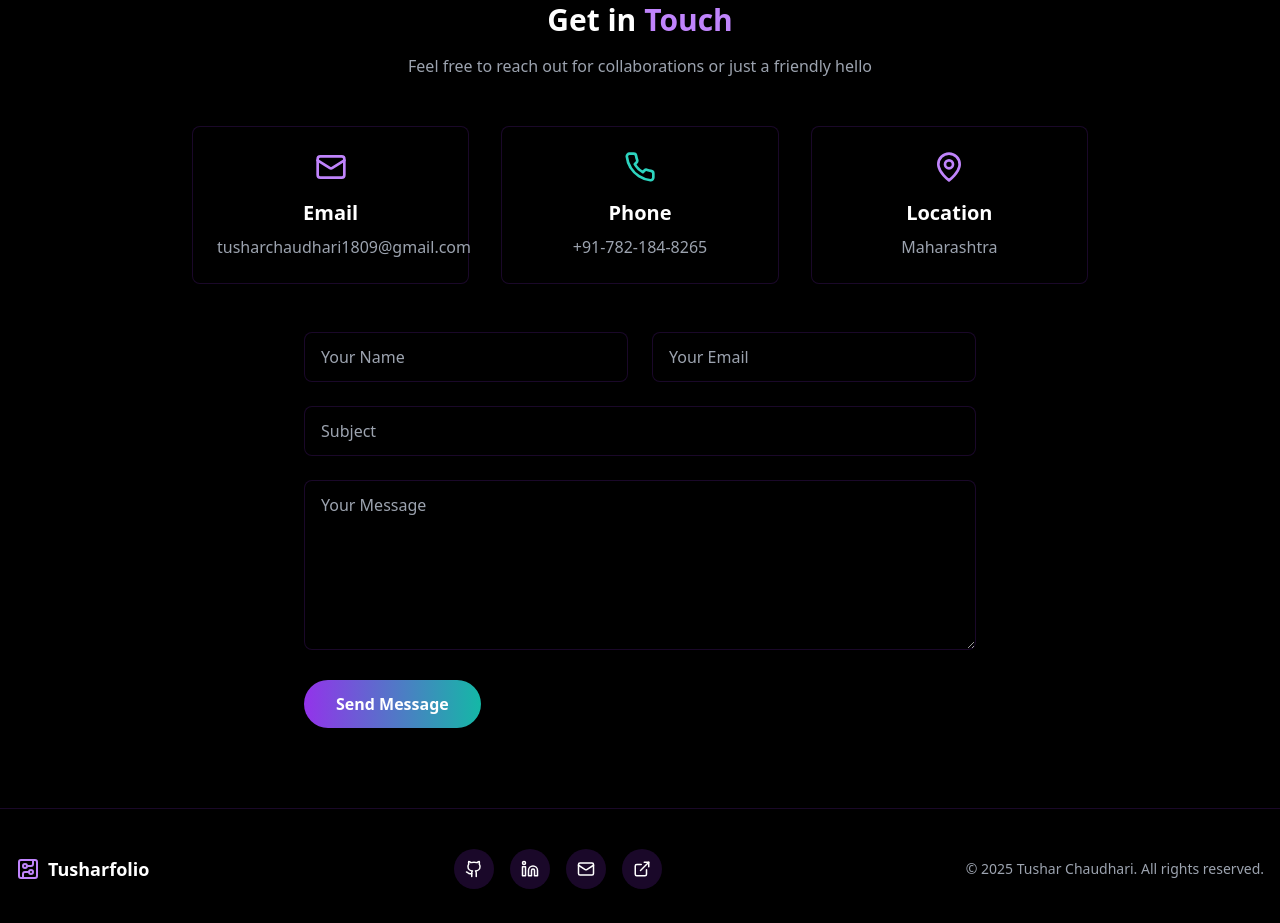
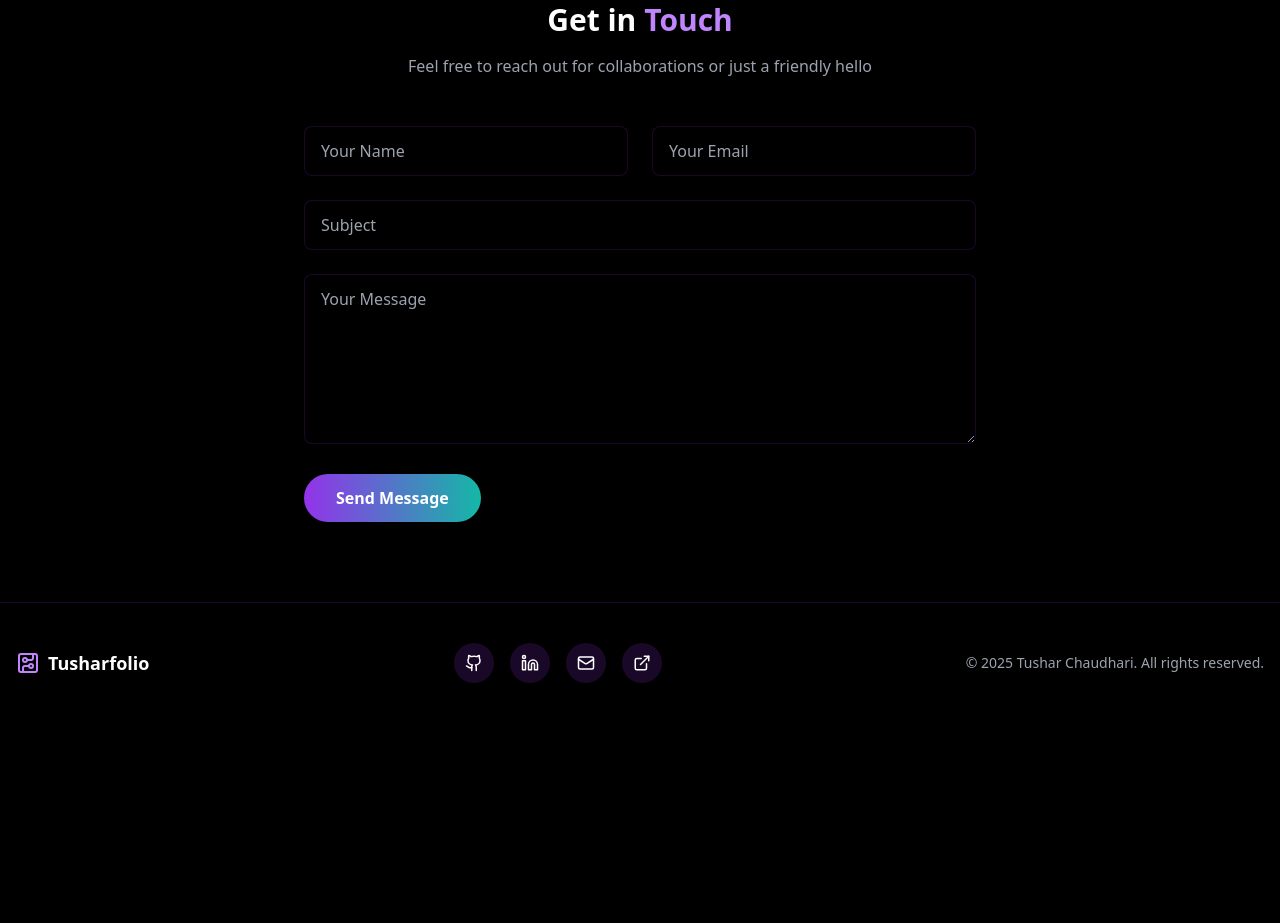
Before and after one commit to iTushar09/Portfolio, a React (Vite) app: page / in a window 1280 px wide. Shown: the part 4660-5583 px from the top of the page. After the commit the page ends 5383 px from the top, so only its background shows below. Built offline with nearby package versions, Linux system fonts and the light colour scheme.

Commit message:
Your commit message here

```diff
--- a/src/components/Contact.tsx
+++ b/src/components/Contact.tsx
@@ -1,5 +1,5 @@
-import React from 'react';
-import { Mail, Phone, MapPin } from 'lucide-react';
+import React from "react";
+import { Mail, Phone, MapPin } from "lucide-react";
 
 const Contact: React.FC = () => {
   return (
@@ -11,26 +11,6 @@ const Contact: React.FC = () => {
         <p className="text-gray-400 text-center mb-12">
           Feel free to reach out for collaborations or just a friendly hello
         </p>
-
-        <div className="max-w-4xl mx-auto grid grid-cols-1 md:grid-cols-3 gap-8">
-          <div className="bg-black/50 p-6 rounded-lg border border-purple-900/30 text-center">
-            <Mail className="w-8 h-8 text-purple-400 mx-auto mb-4" />
-            <h3 className="text-xl font-semibold text-white mb-2">Email</h3>
-            <p className="text-gray-400">tusharchaudhari1809@gmail.com</p>
-          </div>
-
-          <div className="bg-black/50 p-6 rounded-lg border border-purple-900/30 text-center">
-            <Phone className="w-8 h-8 text-teal-400 mx-auto mb-4" />
-            <h3 className="text-xl font-semibold text-white mb-2">Phone</h3>
-            <p className="text-gray-400">+91-782-184-8265</p>
-          </div>
-
-          <div className="bg-black/50 p-6 rounded-lg border border-purple-900/30 text-center">
-            <MapPin className="w-8 h-8 text-purple-400 mx-auto mb-4" />
-            <h3 className="text-xl font-semibold text-white mb-2">Location</h3>
-            <p className="text-gray-400">Maharashtra</p>
-          </div>
-        </div>
 
         <div className="max-w-2xl mx-auto mt-12">
           <form className="space-y-6">
```
